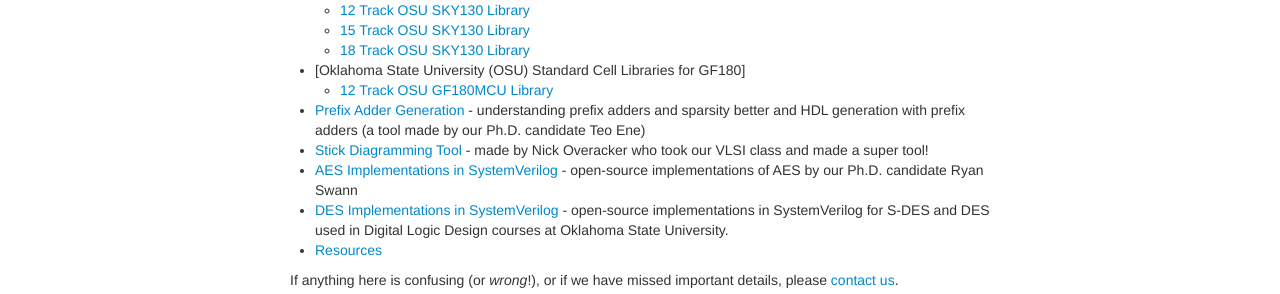
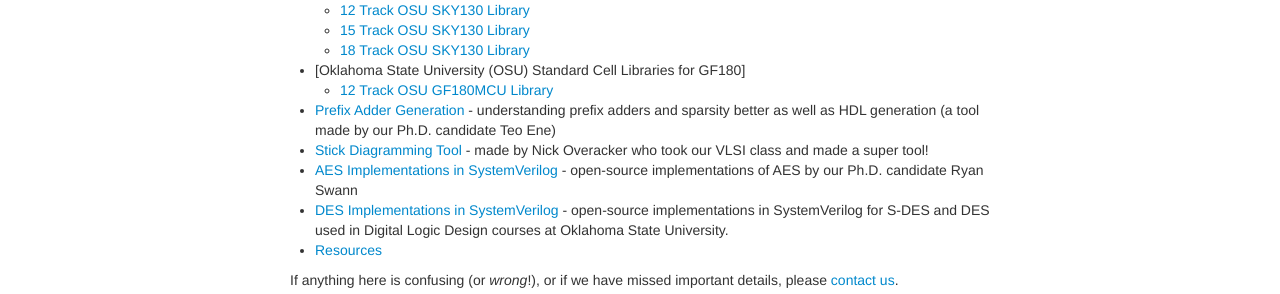
Before and after one commit to stineje/stineje.github.io, a Jekyll site: the page built from index.md, in a window 1280 px wide. Shown: the part 620-914 px from the top of the page. Built offline with Jekyll 4.4.1, drawn with Linux system fonts in a browser that asks for light colours; comment, search, counter and statistics services are not loaded.

Commit message:
update prefix adders

```diff
--- a/index.md
+++ b/index.md
@@ -38,7 +38,7 @@
   * [18 Track OSU SKY130 Library](https://foss-eda-tools.googlesource.com/skywater-pdk/libs/sky130_osu_sc_t18)
 - [Oklahoma State University (OSU) Standard Cell Libraries for GF180]
   * [12 Track OSU GF180MCU Library](https://github.com/google/globalfoundries-pdk-libs-gf180mcu_osu_sc)
-- [Prefix Adder Generation](https://github.com/tdene/synth_opt_adders) - understanding prefix adders and sparsity better and HDL generation with prefix adders (a tool made by our Ph.D. candidate Teo Ene)
+- [Prefix Adder Generation](https://github.com/tdene/synth_opt_adders) - understanding prefix adders and sparsity better as well as HDL generation (a tool made by our Ph.D. candidate Teo Ene)
 - [Stick Diagramming Tool](https://stixu.io/) - made by Nick Overacker who took our VLSI class and made a super tool!
 - [AES Implementations in SystemVerilog](https://github.com/Open-Source-Hardware-Initiative/AES) - open-source implementations of AES by our Ph.D. candidate Ryan Swann
 - [DES Implementations in SystemVerilog](https://github.com/stineje/DES) - open-source implementations in SystemVerilog for S-DES and DES used in Digital Logic Design courses at Oklahoma State University.
```
